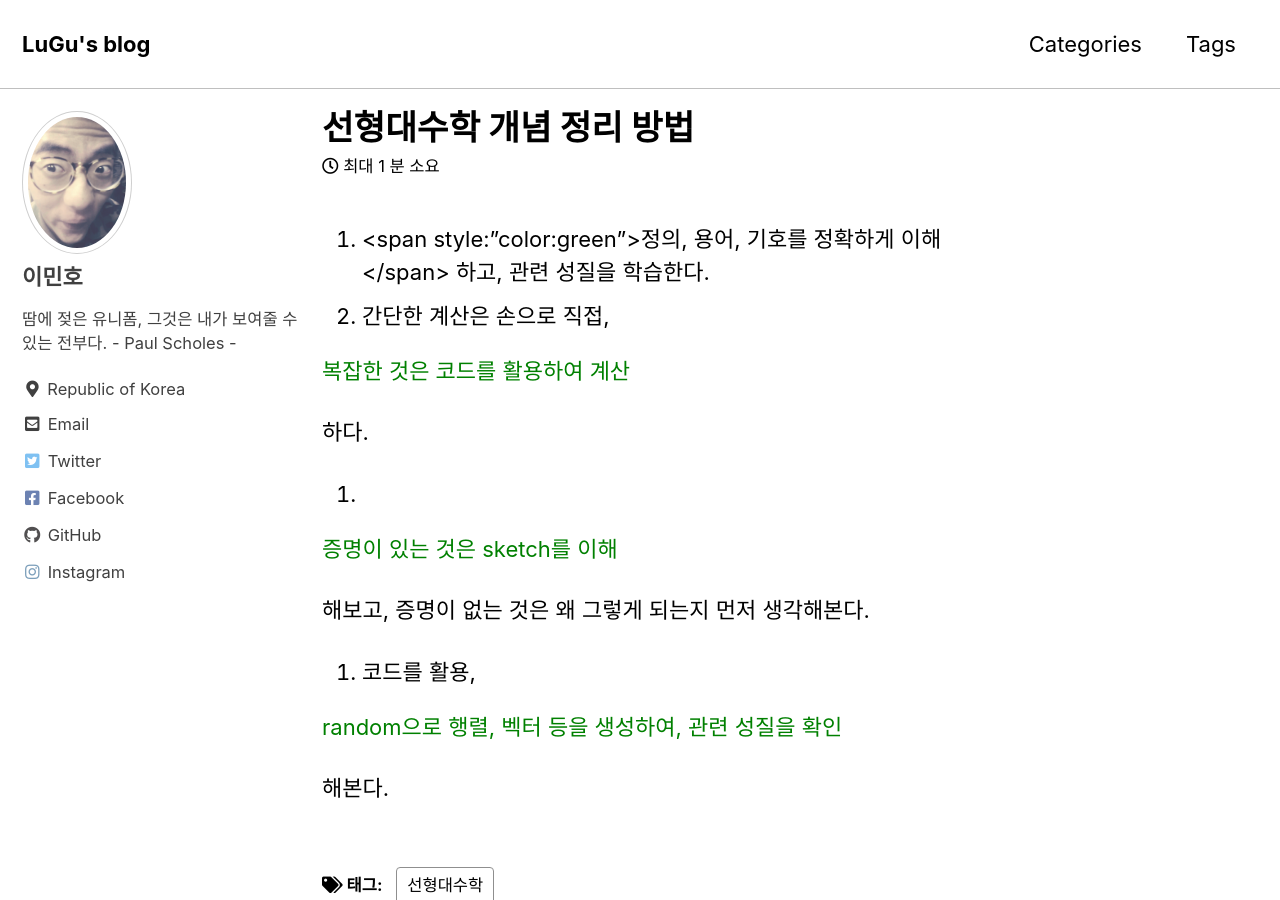
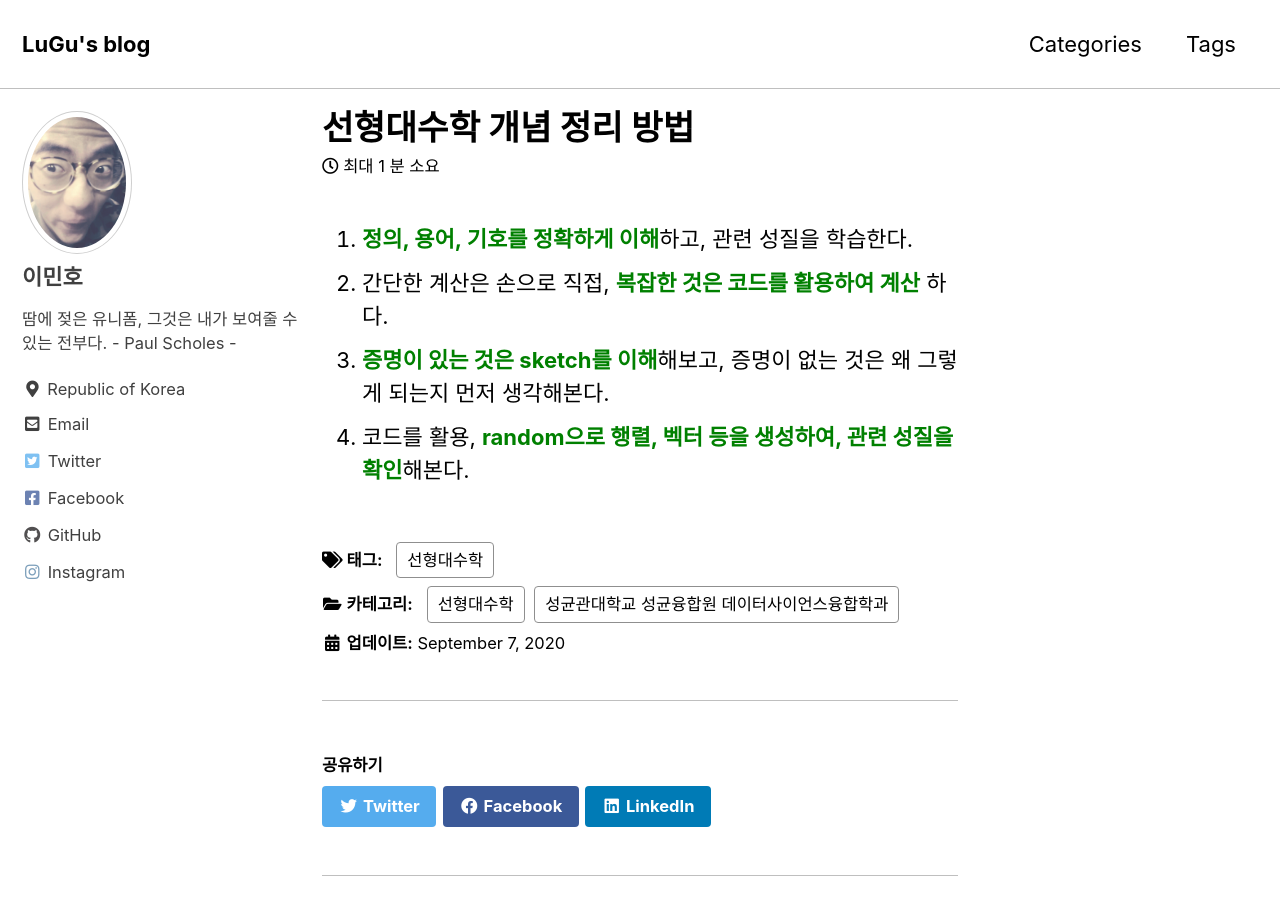
Before and after one commit to DSLuGu/DSLuGu.github.io, a Jekyll site: the page built from _posts/2020-09-07-선형대수학-개념-정리.md, in a window 1280 px wide and 900 px high. Built offline with Jekyll 4.4.1, drawn with Linux system fonts in a browser that asks for light colours; cached includes are drawn as plain includes.

```diff
--- a/_posts/2020-09-07-선형대수학-개념-정리.md
+++ b/_posts/2020-09-07-선형대수학-개념-정리.md
@@ -9,15 +9,8 @@ tags:
 last_modified_at: 2020-09-07T03:00:00+09:00
 ---
 
-1.
-<span style:"color:green">정의, 용어, 기호를 정확하게 이해</span>
-하고, 관련 성질을 학습한다.
-2. 간단한 계산은 손으로 직접,
-<p><span style="color:green">복잡한 것은 코드를 활용하여 계산</span></p>
+1. **<span style="color:green">정의, 용어, 기호를 정확하게 이해</span>**하고, 관련 성질을 학습한다.
+2. 간단한 계산은 손으로 직접, **<span style="color:green">복잡한 것은 코드를 활용하여 계산</span>**
 하다.
-3.
-<p><span style="color:green">증명이 있는 것은 sketch를 이해</span></p>
-해보고, 증명이 없는 것은 왜 그렇게 되는지 먼저 생각해본다.
-4. 코드를 활용,
-<p><span style="color:green">random으로 행렬, 벡터 등을 생성하여, 관련 성질을 확인</span></p>
-해본다.
+3. **<span style="color:green">증명이 있는 것은 sketch를 이해</span>**해보고, 증명이 없는 것은 왜 그렇게 되는지 먼저 생각해본다.
+4. 코드를 활용, **<span style="color:green">random으로 행렬, 벡터 등을 생성하여, 관련 성질을 확인</span>**해본다.
```
